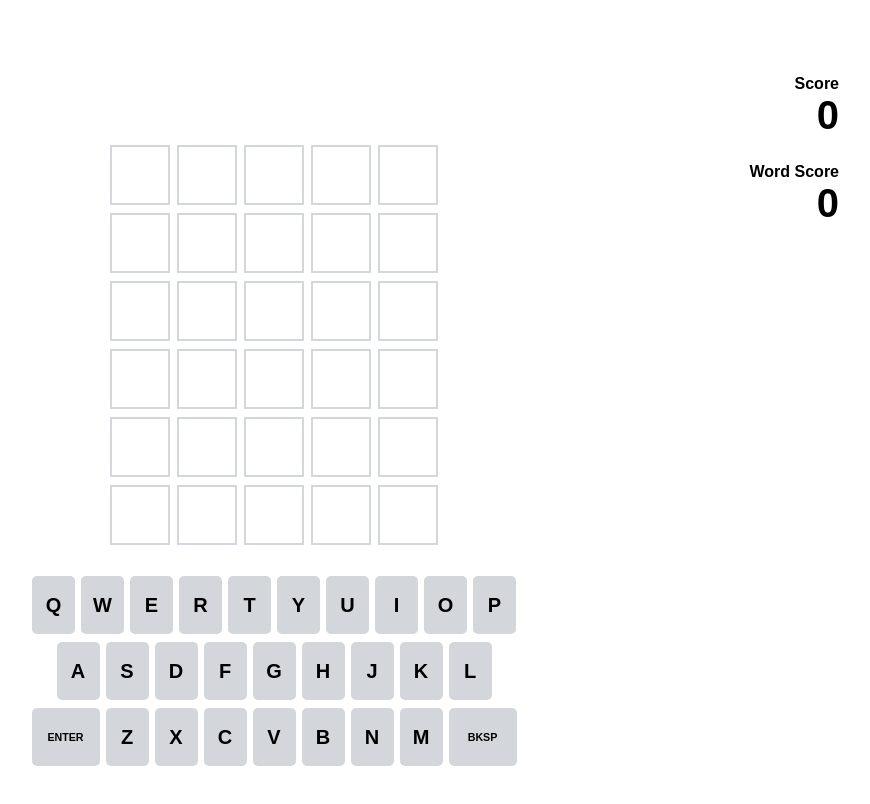
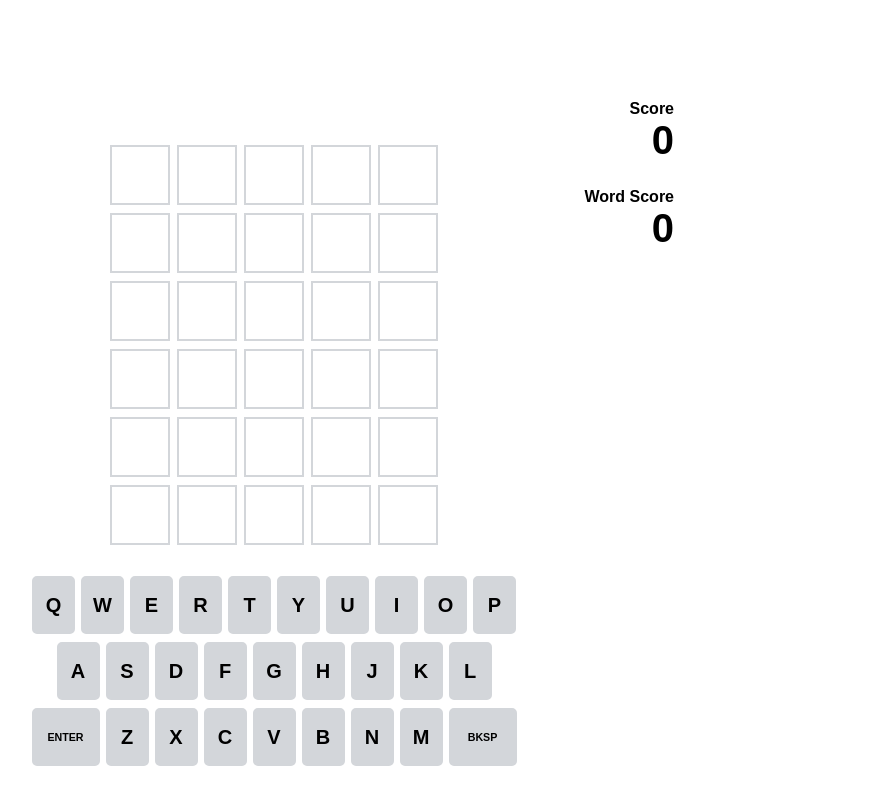
Before and after one commit to patricia-9000/wordle-but-crazy, a React (Vite) app in the folder wordle-but-crazy_frontend/: page / in a window 1280 px wide. Shown: the top 804 px of the page, without its empty margins (366-1236 px from the left). Built offline with nearby package versions, Linux system fonts and the light colour scheme; no server answers.

Commit message:
Adjusted positioning of scores

```diff
--- a/wordle-but-crazy_frontend/src/App.jsx
+++ b/wordle-but-crazy_frontend/src/App.jsx
@@ -10,9 +10,10 @@ import ScoreDisplay from './components/ScoreDisplay'
 const StyledDiv = styled.div`
   font-family: sans-serif;
   text-align: center;
-  width: max-content;
+  width: 800px;
   padding: 25px 25px;
   margin: 50px auto;
+  position: relative;
 `
 
 const popAnim = keyframes`
--- a/wordle-but-crazy_frontend/src/components/ScoreDisplay.jsx
+++ b/wordle-but-crazy_frontend/src/components/ScoreDisplay.jsx
@@ -4,8 +4,7 @@ const StyledDiv = styled.div`
   text-align: right;
   user-select: none;
   position: absolute;
-  inset-inline-end: 50px;
-  inset-block-start: 50px;
+  right: 0;
 
   .scoreDisplay {
     margin: 25px;
```
